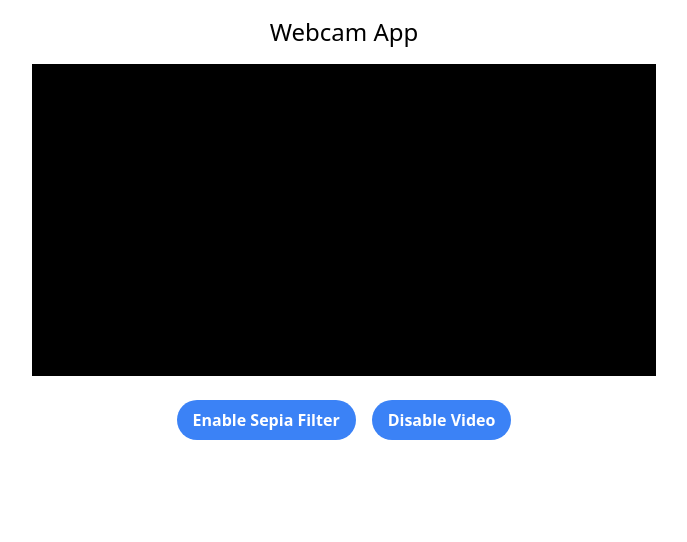
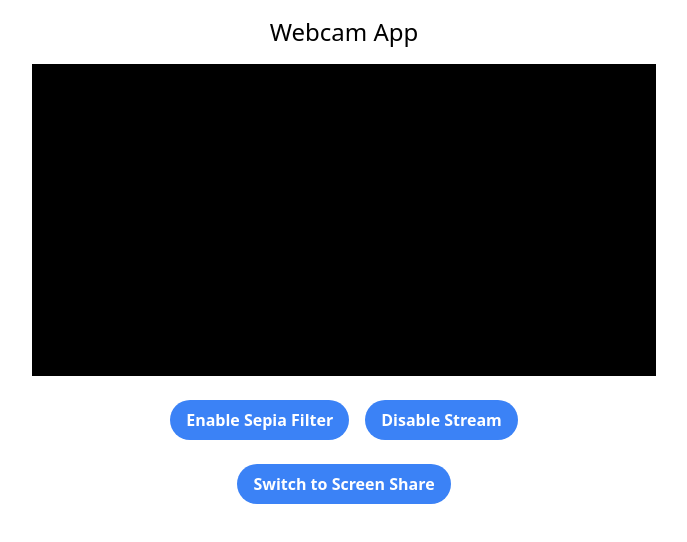
Before and after one commit to Doussy/webcam-app, a Next.js app: page / in a window 1280 px wide. Shown: the top 542 px of the page, without its empty margins (296-983 px from the left). Built offline with nearby package versions, Linux system fonts and the light colour scheme; no server answers.

Commit message:
Add screen share functionality

```diff
--- a/components/Webcam.tsx
+++ b/components/Webcam.tsx
@@ -1,24 +1,51 @@
 import React, { useEffect, useRef, useState } from "react";
 
 type ComponentProps = {
-  videoEnabled: boolean;
+  streamEnabled: boolean;
   sepiaFilter: boolean;
+  inputType: "webcam" | "screen_share";
 };
 
-const Webcam: React.FC<ComponentProps> = ({ videoEnabled, sepiaFilter }) => {
+const Webcam: React.FC<ComponentProps> = ({
+  streamEnabled,
+  sepiaFilter,
+  inputType = "screen_share",
+}) => {
   const [mediaStream, setMediaStream] = useState(null);
 
   const videoRef = useRef(null);
 
   useEffect(() => {
-    videoEnabled
-      ? playVideo()
-      : mediaStream && mediaStream.getTracks().forEach((track) => track.stop());
-  }, [videoEnabled]);
+    streamEnabled ? enableStream() : disableStream();
+  }, [streamEnabled, inputType]);
 
-  const playVideo = () => {
+  const enableStream = () => {
+    inputType === "webcam" ? setWebcam() : setScreenShare();
+  };
+
+  const disableStream = () => {
+    mediaStream && mediaStream.getTracks().forEach((track) => track.stop());
+  };
+
+  const setWebcam = () => {
+    disableStream();
     navigator.mediaDevices
       .getUserMedia({ video: { width: 1280, height: 720 } })
+      .then((stream) => {
+        setMediaStream(stream);
+        let video = videoRef.current;
+        video.srcObject = stream;
+        video.play();
+      })
+      .catch((err) => {
+        console.error("error:", err);
+      });
+  };
+
+  const setScreenShare = () => {
+    disableStream();
+    navigator.mediaDevices
+      .getDisplayMedia({ video: { width: 1280, height: 720 } })
       .then((stream) => {
         setMediaStream(stream);
         let video = videoRef.current;
--- a/pages/index.tsx
+++ b/pages/index.tsx
@@ -3,14 +3,21 @@ import Layout from "../components/Layout";
 import Webcam from "../components/Webcam";
 
 const IndexPage = () => {
-  const [videoEnabled, setVideoEnabled] = useState(true);
+  const [streamEnabled, setStreamEnabled] = useState(true);
   const [sepiaFilter, setSepiaFilter] = useState(false);
+  const [inputType, setInputType] = useState<"webcam" | "screen_share">(
+    "webcam"
+  );
 
   return (
     <Layout title="Home | Webcam App">
       <div className="m-4 text-center">
         <div className="text-2xl mb-4">Webcam App</div>
-        <Webcam videoEnabled={videoEnabled} sepiaFilter={sepiaFilter} />
+        <Webcam
+          streamEnabled={streamEnabled}
+          sepiaFilter={sepiaFilter}
+          inputType={inputType}
+        />
         <div className="flex justify-center my-6 gap-4">
           <button
             className="bg-blue-500 hover:bg-blue-700 text-white font-bold py-2 px-4 rounded-full"
@@ -20,11 +27,21 @@ const IndexPage = () => {
           </button>
           <button
             className="bg-blue-500 hover:bg-blue-700 text-white font-bold py-2 px-4 rounded-full"
-            onClick={() => setVideoEnabled(!videoEnabled)}
+            onClick={() => setStreamEnabled(!streamEnabled)}
           >
-            {videoEnabled ? "Disable" : "Enable"} Video
+            {streamEnabled ? "Disable" : "Enable"} Stream
           </button>
         </div>
+        <button
+            className="bg-blue-500 hover:bg-blue-700 text-white font-bold py-2 px-4 rounded-full"
+            onClick={() =>
+              setInputType(inputType === "webcam" ? "screen_share" : "webcam")
+            }
+          >
+            {inputType === "webcam"
+              ? "Switch to Screen Share"
+              : "Switch to Webcam"}
+          </button>
       </div>
     </Layout>
   );
```
